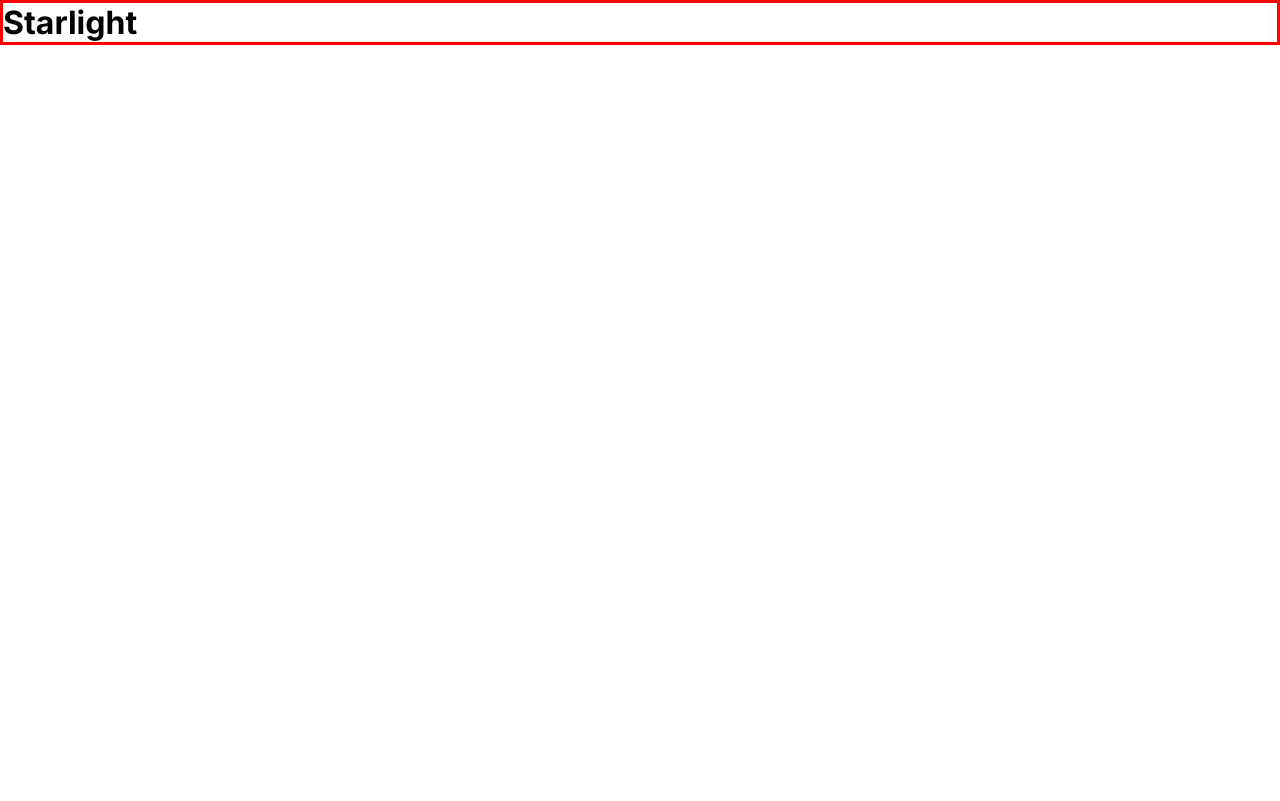
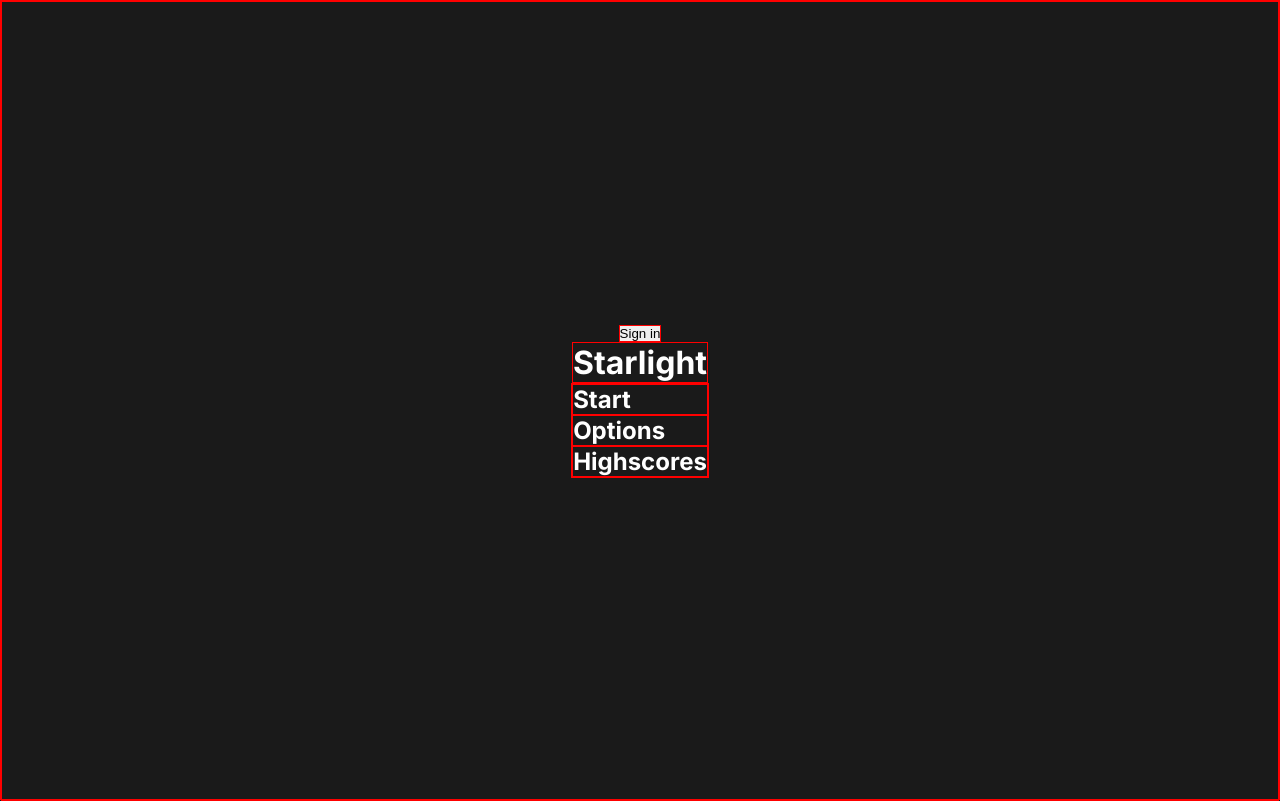
Before and after one commit to amj777s/StarLight, a Next.js app: page / in a window 1280 px wide. Built offline with nearby package versions, Linux system fonts and the light colour scheme.

Commit message:
startShell added

```diff
--- a/src/app/components/StartScreen.tsx
+++ b/src/app/components/StartScreen.tsx
@@ -1,10 +1,15 @@
-
+'use-client'
 export default function StartScreen() {
 
 
     return (
         <>
-        <h1>Starlight</h1>
+            <h1>Starlight</h1>
+            <div>
+                <h2>Start</h2>
+                <h2>Options</h2>
+                <h2>Highscores</h2>
+            </div>
         </>
     )
 }
--- /dev/null
+++ b/src/app/game.module.css
@@ -0,0 +1,4 @@
+
+.darkBg {
+    background-color: black
+}
--- a/src/app/globals.css
+++ b/src/app/globals.css
@@ -7,11 +7,21 @@
   border: 1px solid red;
 }
 
-html,
+html{
+  height: 100vh;
+  width: 100vw;
+  background-color: rgb(26, 26, 26);
+  color: white;
+  overflow-x: hidden;
+  overflow-y: scroll;
+}
+
 body {
-  max-width: 100vw;
-  min-width: 100vh;
-  overflow-x: hidden;
+  display: flex;
+  flex-direction: column;
+  justify-content: center;
+  align-items: center;
+  min-height: 100vh;
 }
 
 
--- a/src/app/layout.tsx
+++ b/src/app/layout.tsx
@@ -16,8 +16,10 @@
 }) {
   return (
     <html lang="en">
-
-      <body className={inter.className}>{children}</body>
+      <body className={inter.className}>
+        <button>Sign in</button>
+        {children}
+      </body>
     </html>
   )
 }
```
Also changed, not shown: src/app/page.module.css (added).
